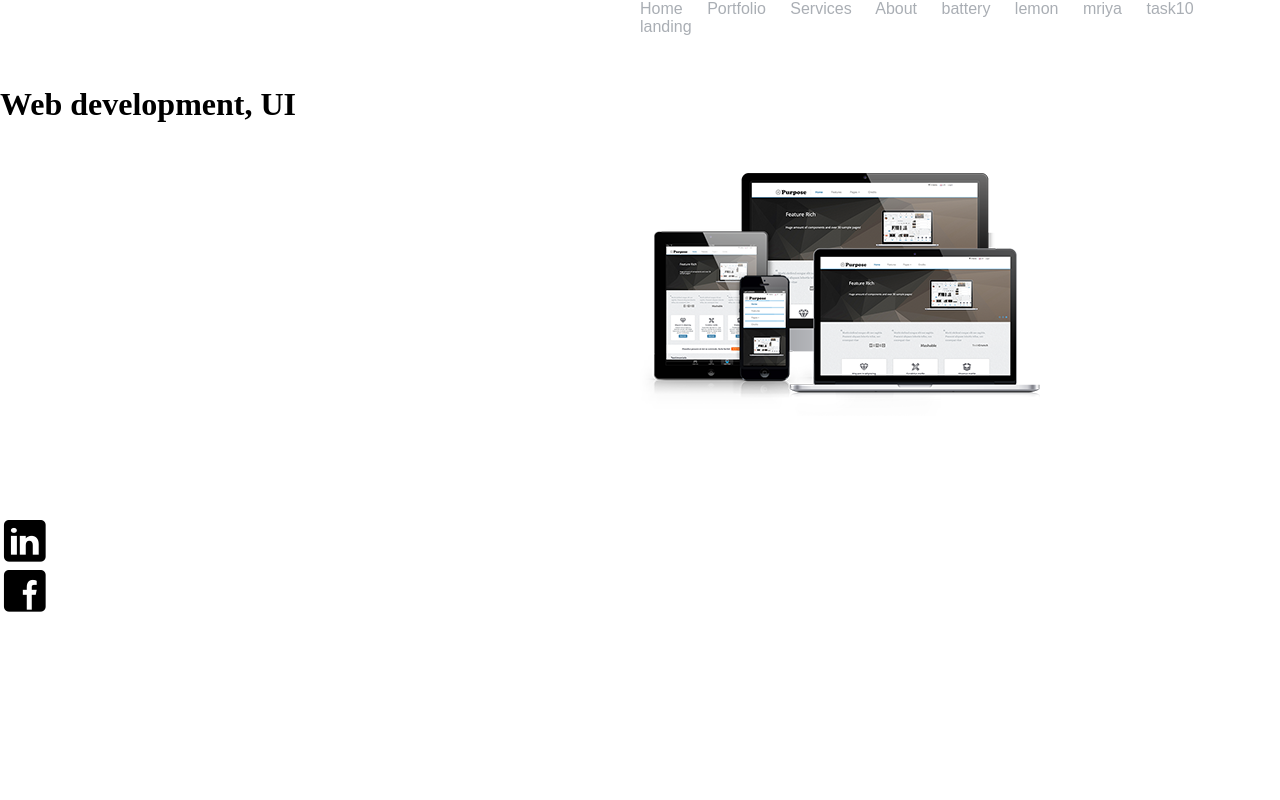
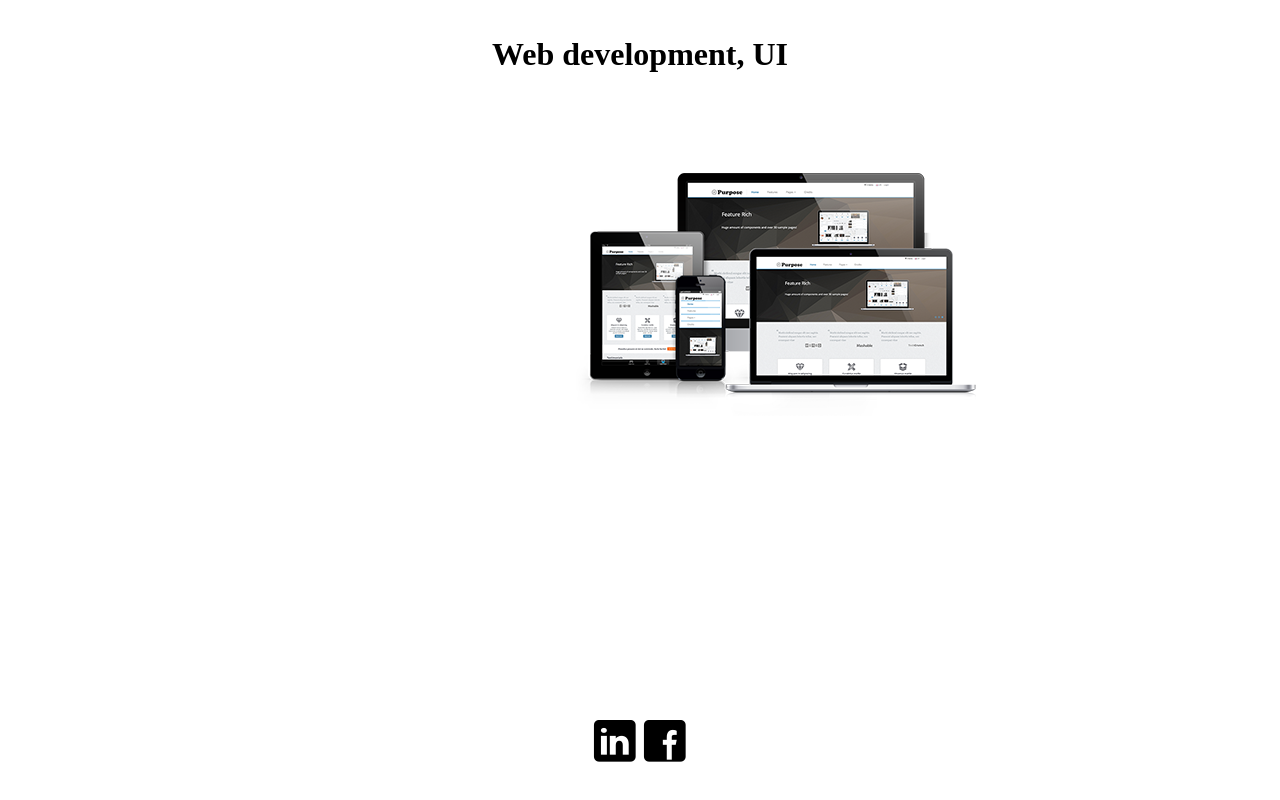
Before and after one commit to Oleski1/Oleski1.github.io, a plain HTML site: page index.html in a window 1280 px wide. Drawn offline with Linux system fonts and the light colour scheme; files whose address does not match are found by name.

Commit message:
Update style.CSS
05.28 added new styles in footer

```diff
--- a/styles/style.CSS
+++ b/styles/style.CSS
@@ -1,6 +1,6 @@
 *{
+margin:0;
 padding: 0;
-margin: 0;
 box-sizing: border-box;
 
 }
@@ -10,40 +10,49 @@ display: block;
 
 /*header*/
 header{
-	font-family: arial, sans-serif;
+		font-family: Arial;
 	font-size: 16px;
-	margin-left: 50%;
+	margin-left: 60%;
 	display: inline-block;
 }
 .header_links {
 	width: 70px;
 	height: 30px;
-	margin-top:20px;
-	margin-right: 20px;
+	padding-top:50px;
+	margin-right: 30px;
 	text-decoration: none;
-	color: #9ba0a7;
-	opacity: 0.85;
+	color: white;
+
 
 }
 
 /*main block*/
-body
+body{
+	background-position: center;
+	background-repeat: no-repeat;
+}
+
 .description{
 	font-size: 32px;
-	justify: center;
-	margin-top: 50px;
+	text-align: center;
 }
+
 .main_pic{
-	margin-left: 50%;
-	margin-top:50px;
+	margin-left: 45%;
+	margin-top:100px;
+	display: flex;
 }
 
 /*footer*/
 .footer_links {
-	display: inline-block;
-	margin-left: 0 auto;
-	margin-right: 0 auto;
-	margin-top: 100px;
-	margin-bottom: 30px;
+
+
+	display: flex;
+	justify-content: center;
+	align-items: center;
+	align-content: space-between;
+	margin-top: 300px;
+
+
 
 }
```
